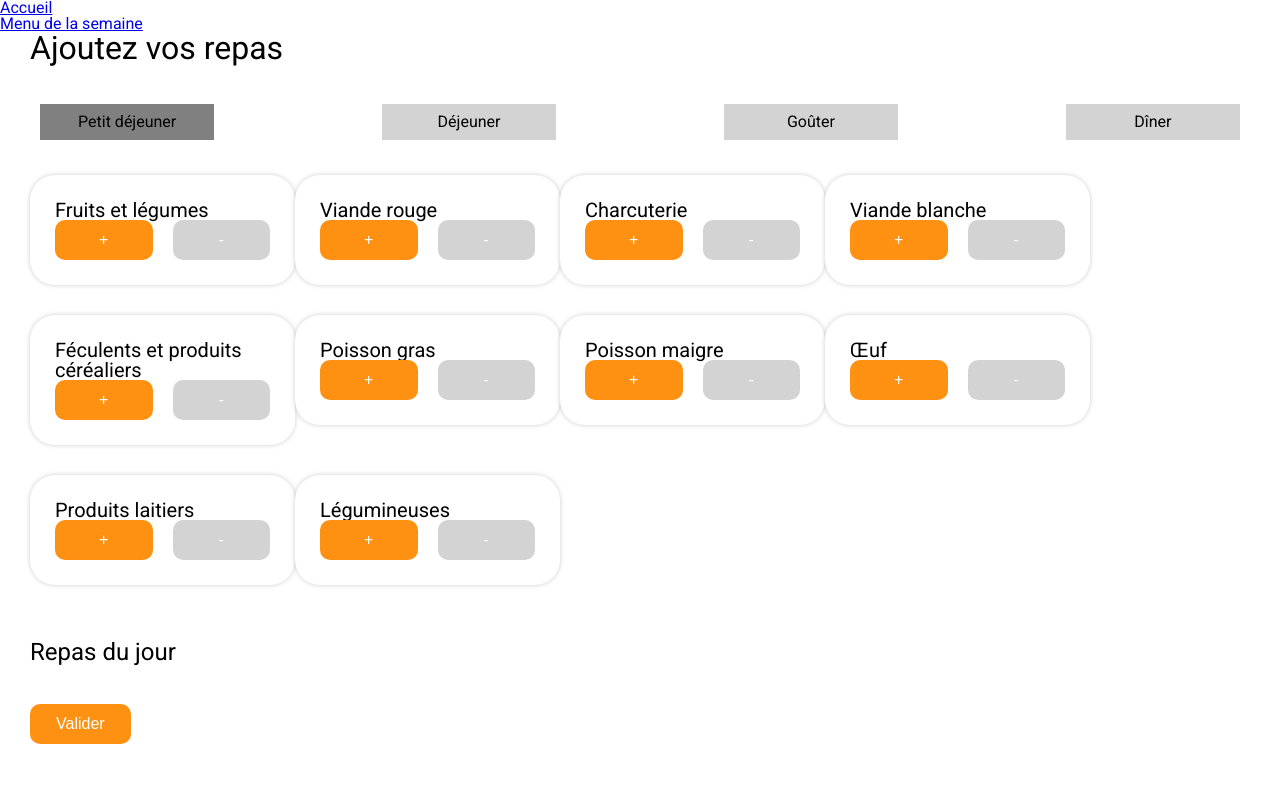
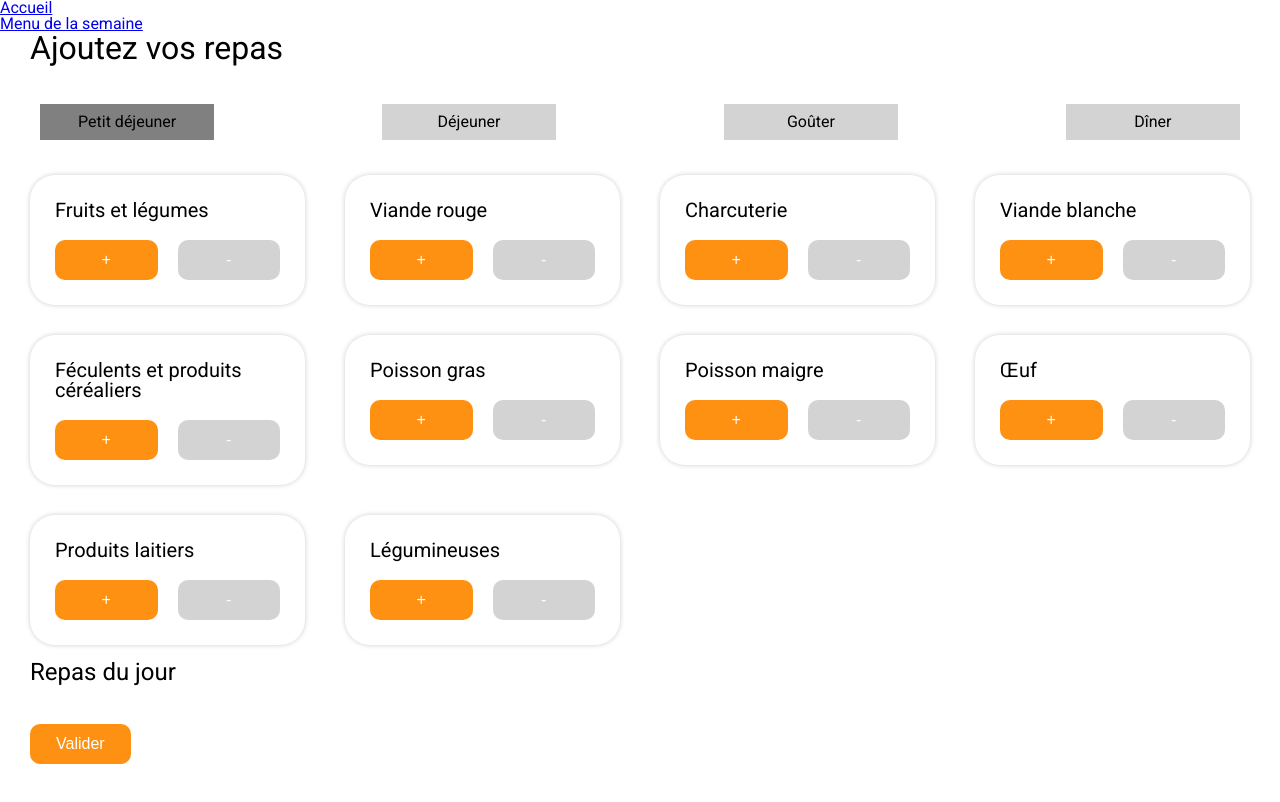
Before and after one commit to antoinechassagne/kanel, a Vue app: page /monday/meals in a window 1280 px wide. Shown: the top 802 px of the page. Built offline with nearby package versions, Linux system fonts and the light colour scheme.

Commit message:
:lipstick: Add card layout

```diff
--- a/src/scss/components/_card.scss
+++ b/src/scss/components/_card.scss
@@ -7,7 +7,7 @@
   box-shadow: 0 0 5px rgba(0, 0, 0, 0.2);
 
   &--action {
-    p {
+    h4 {
       margin-bottom: 20px;
     }
 
@@ -24,8 +24,11 @@
 .card-list {
   display: flex;
   flex-wrap: wrap;
+  margin: 0 -20px;
 
-  & > li {
+  li {
+    margin-left: 20px;
+    margin-right: 20px;
     width: calc(25% - 40px);
 
     @include on-tablet {
--- a/src/scss/components/_list.scss
+++ b/src/scss/components/_list.scss
@@ -3,7 +3,8 @@
     display: flex;
     flex-wrap: wrap;
     justify-content: space-between;
-    margin-bottom: 5px;
+    margin: 0 0 5px 0;
+    width: initial;
   }
 
   &__label {
--- a/src/views/Home.vue
+++ b/src/views/Home.vue
@@ -1,5 +1,5 @@
 <template>
-  <div class="page">
+  <div class="page container">
     <heading level="1" class="mb--40">Kanel</heading>
     <ButtonRouter name="Week">Commencer</ButtonRouter>
   </div>
--- a/src/views/Synthesis.vue
+++ b/src/views/Synthesis.vue
@@ -1,5 +1,5 @@
 <template>
-  <div class="page">
+  <div class="page container">
     <heading level="1" class="mb--40">Synthèse</heading>
     <ul>
       <li v-for="(day, dayKey) in results" :key="dayKey" class="mb--30">
--- a/src/views/Week.vue
+++ b/src/views/Week.vue
@@ -1,5 +1,5 @@
 <template>
-  <div class="page">
+  <div class="page container">
     <heading level="1" class="mb--40">Les menus de la semaine</heading>
     <button-action type="action" @action="generateSynthesis" class="mb--20">Générer</button-action>
     <tabs :tabs="tabs">
```
